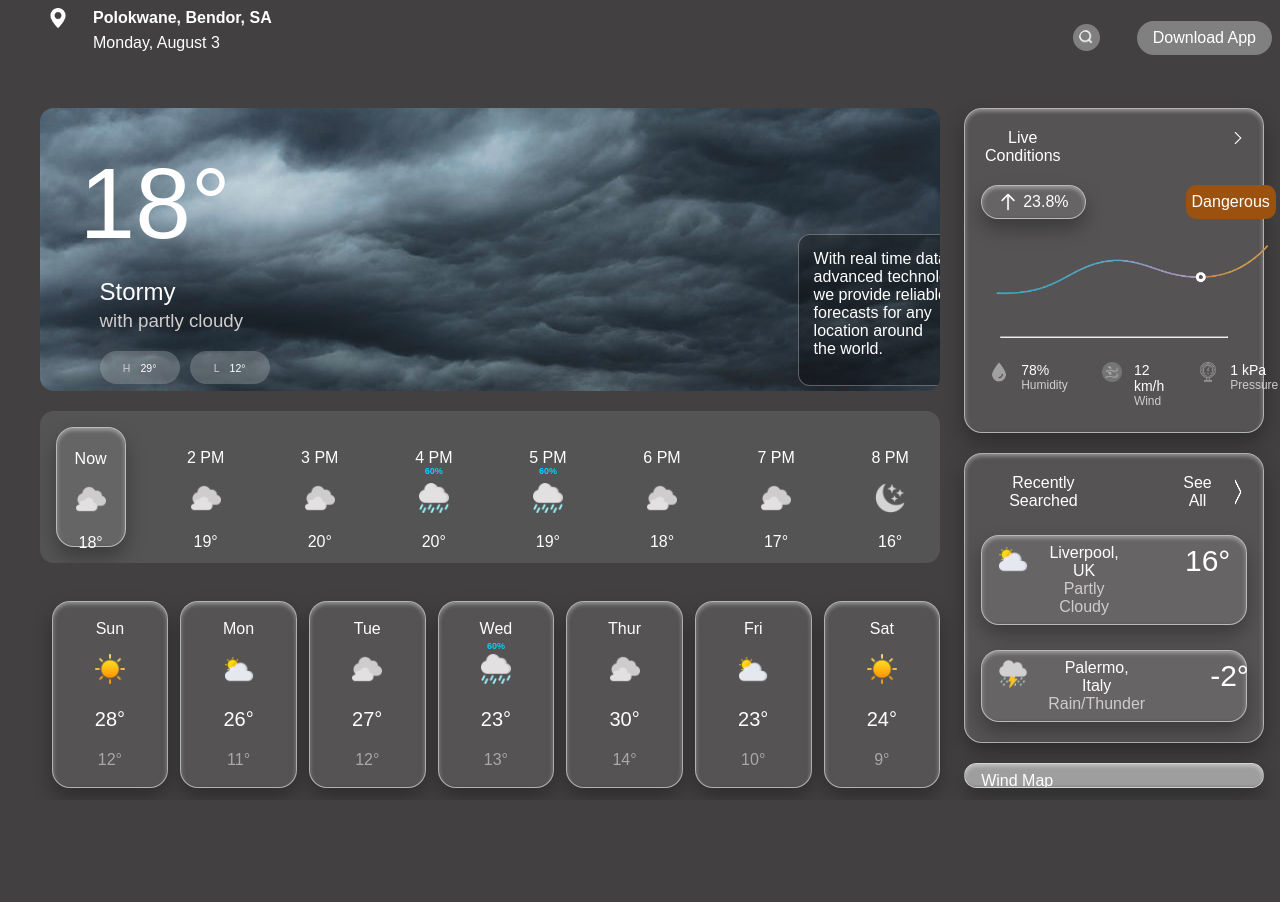
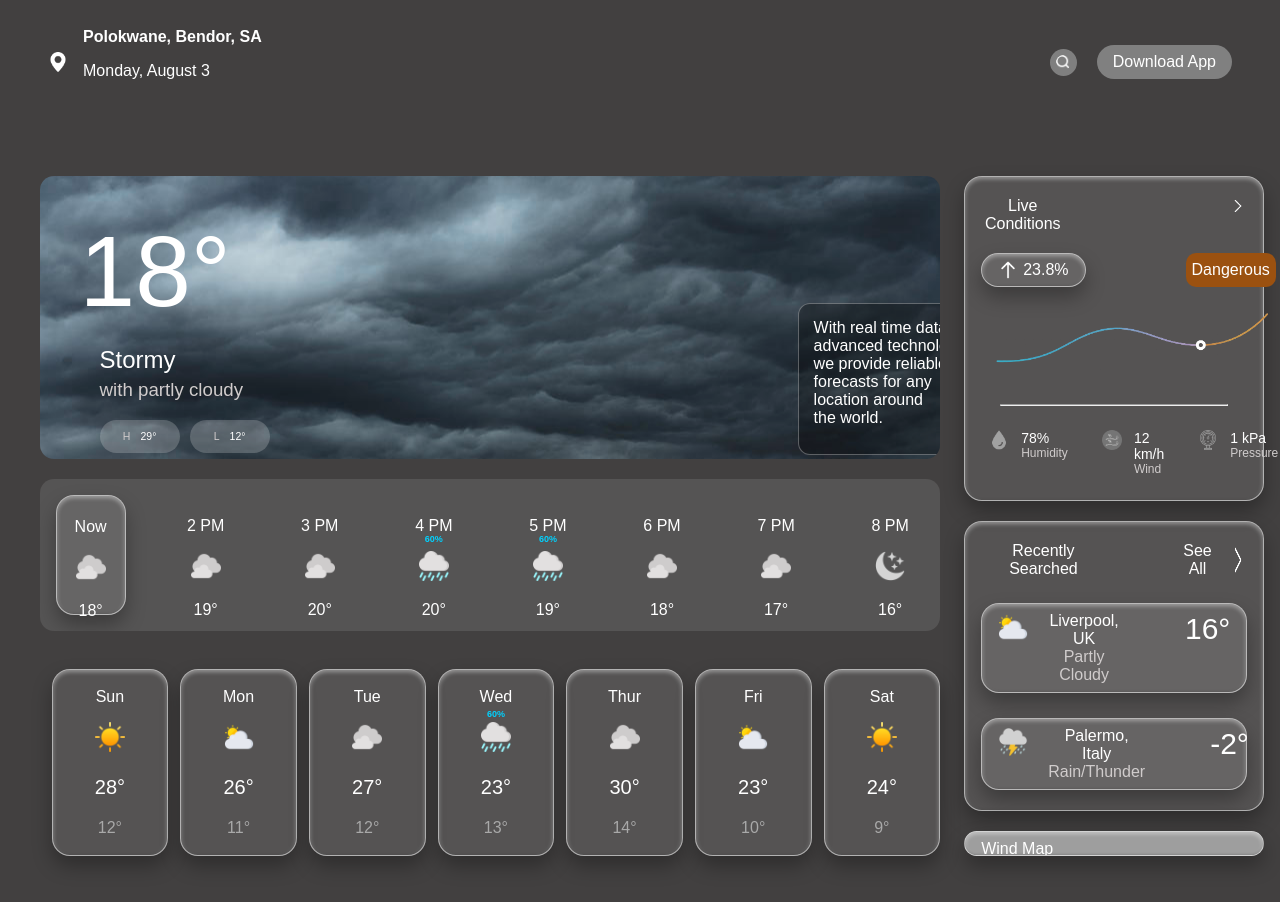
Before and after one commit to mapk6-apl/my-weather-app, a React (Vite) app: page / in a window 1280 px wide. Shown: the top 902 px of the page. Before the commit the page ends 800 px from the top, so only its background shows below. Built offline with nearby package versions, Linux system fonts and the light colour scheme; grey boxes are pictures that could not be loaded.

Commit message:
Search function fixed and working. Can get the location you search for and display it.

```diff
--- a/src/components/Container-Left/WeatherInfo.css
+++ b/src/components/Container-Left/WeatherInfo.css
@@ -19,7 +19,7 @@
     flex-direction: row;
     width: 95%;
     height: 85vh;
-    margin: 5vh auto 0 auto;
+    margin: 7.5vh auto;
     gap: 24px;
     box-sizing: border-box;
 }
--- a/src/components/NavBar/Navbar.css
+++ b/src/components/NavBar/Navbar.css
@@ -6,15 +6,13 @@
 
 #nav-search-icon{
     width: 15px;
+    height: 15px;
     filter: invert();
     background-color: grey;
-    border-radius: 20px;
+    border-radius: 50%;
     padding: 6px;
-    position: absolute;
-    right: 180px;
-    top: 24px;
-    z-index: 1000;
     cursor: pointer;
+    flex-shrink: 0;
 }
 
 .nav-main{
@@ -23,6 +21,7 @@
     justify-content: space-between;
     align-items: center;
     width: 100%;
+    padding: 20px 40px;
     box-sizing: border-box;
 }
 
@@ -35,25 +34,28 @@
     border-radius: 18px;
     text-decoration: none;
     white-space: nowrap;
+    flex-shrink: 0;
     cursor: pointer;
-}
-
-#download-app-btn a{
 }
 
 .left-nav-content{
     display: flex;
     flex-direction: row;
-    gap: 25px;
-    padding-left: 40px;
+    align-items: center;
+    gap: 15px;
 }
 
 #location-text{
-    margin-top: -20px;
+    display: flex;
+    flex-direction: column;
+}
+
+#location-text h4{
+    margin: 0;
 }
 
 #location-text p{
-    margin-top: -15px;
+    margin-top: 4px 0 0 0;
 }
 
 .right-nav-content{
@@ -64,16 +66,51 @@
 }
 
 .search-bar{
-    position: relative;
+    background-color: grey;
     border-radius: 14px;
     background-color: grey;
     border: none;
     padding: 8px 12px;
+    color: white;
+    outline: none;
+    width: 180px;
 }
 
 .search-section{
     display: flex;
-    flex-direction: row;
+    flex-direction: row-reverse;
     align-items: center;
     gap: 10px;
 }
+
+.search-input-section{
+    display: flex;
+    flex-direction: column;
+    position: relative;
+}
+
+.suggestion-list{
+    position: absolute;
+    top: 100%; /* goes directly below search input field */
+    left: 0;
+    width: 240px;
+    background-color: rgba(255, 255, 255, 0.9);
+    border: 1px solid rgba(255, 255, 255, 0.15);
+    border-radius: 12px;
+    padding: 6px 0;
+    margin-top: 6px;
+    list-style: none; /* strips unstyled browser list bullets */
+    box-shadow: 0 10px 25px rgba(0, 0, 0, 0.55);
+    z-index: 9999; /* so that dropdown is on not behind screen 1 and 4 */
+}
+
+.suggestion-item{
+    padding: 10px 16px;
+    font-size: 13px;
+    cursor: pointer;
+    text-align: left;
+}
+
+.suggestion-item:hover{
+    color: cadetblue;
+}
--- a/src/components/NavBar/Navbar.tsx
+++ b/src/components/NavBar/Navbar.tsx
@@ -2,10 +2,6 @@ import React, { useState, useRef, useEffect } from 'react'
 import pinIcon from '../../assets/pin.png'
 import { Text } from '../../components/Text'
 
-// export type SearchbarProps = {
-//     ref: React.RefObject<HTMLInputElement | null>
-//     onSearch: () => void
-// }
 
 export const Navbar = () => {
 
@@ -19,6 +15,24 @@ export const Navbar = () => {
 
     const API_KEY = "88de1ac9434d7b7cb3bf0dc272400990"
 
+    const searchSectionRef = useRef<HTMLDivElement>(null);
+
+    useEffect(() => {
+        const clickOutside = (event: MouseEvent) => {
+            if (searchSectionRef.current && !searchSectionRef.current.contains(event.target as Node)) {
+                setSuggestions([]);
+                setSearchQuery('');
+                toggleSearch(false)
+            }
+        };
+
+        document.addEventListener('mousedown', clickOutside);
+
+        return () => {
+            document.removeEventListener('mousedown', clickOutside);
+        };
+    }, []);
+
     useEffect(() => {
         if (searchQuery.length < 2) {
             setSuggestions([]); /*  */
@@ -30,7 +44,7 @@ export const Navbar = () => {
         const delayDebounceTime = setTimeout(async () => {
             try {
                 const response = await fetch(
-                    `https://openweathermap.org{searchQuery}&limit=5&appid=${API_KEY}` // URL/web address used to send an asynchronous request to OpenWeather API servers (to handle city name searches)
+                    `https://api.openweathermap.org/geo/1.0/direct?q=${searchQuery}&limit=20&appid=${API_KEY}` // URL/web address used to send an asynchronous request to OpenWeather API servers (to handle city name searches)
                 );
 
                 if (!response.ok) throw new Error('Network query fault');
```
Also changed, not shown: src/index.css (line endings or trailing spaces).
